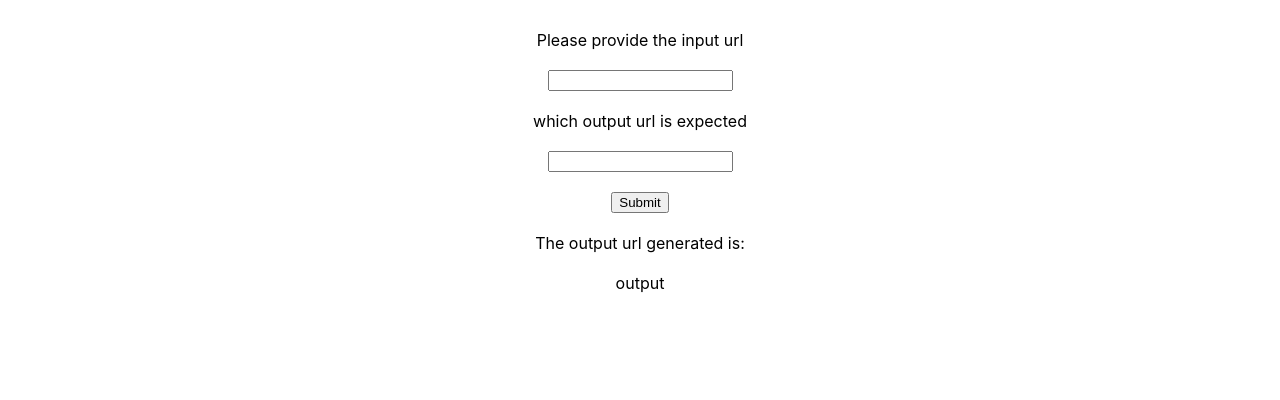
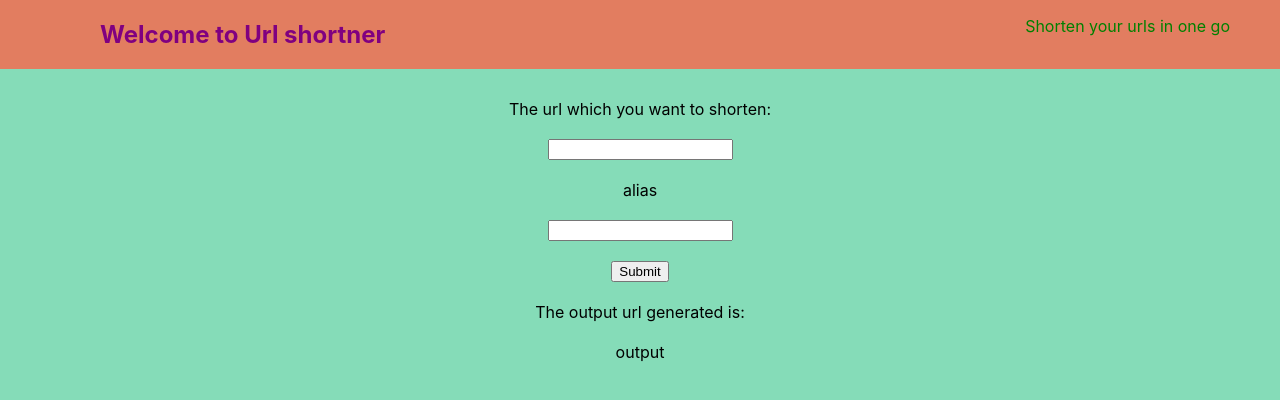
Before and after one commit to b3vedi/url-shortner, a React (Create React App) app in the folder frontend/: page / in a window 1280 px wide. Shown: the top 400 px of the page. Built offline with nearby package versions, Linux system fonts and the light colour scheme.

Commit message:
fixed the one url connecting to two urls

```diff
--- a/frontend/src/App.css
+++ b/frontend/src/App.css
@@ -1,43 +1,8 @@
-.App {
-  text-align: center;
-}
-
 .inside{
   margin: 10px;
   max-width: 400px;
 }
 
-.App-logo {
-  height: 40vmin;
-  pointer-events: none;
+body{
+  background-color: #85DCB8;
 }
-
-@media (prefers-reduced-motion: no-preference) {
-  .App-logo {
-    animation: App-logo-spin infinite 20s linear;
-  }
-}
-
-.App-header {
-  background-color: #282c34;
-  min-height: 100vh;
-  display: flex;
-  flex-direction: column;
-  align-items: center;
-  justify-content: center;
-  font-size: calc(10px + 2vmin);
-  color: white;
-}
-
-.App-link {
-  color: #61dafb;
-}
-
-@keyframes App-logo-spin {
-  from {
-    transform: rotate(0deg);
-  }
-  to {
-    transform: rotate(360deg);
-  }
-}
--- a/frontend/src/App.js
+++ b/frontend/src/App.js
@@ -1,4 +1,4 @@
-import { useState } from 'react';
+import { useEffect, useState } from 'react';
 import './App.css';
 import axios from "axios"
 
@@ -15,26 +15,37 @@ function App() {
 
   }
   function handleSubmit(){
-  axios.post("http://localhost/",{"inurl":inurl,"outurl":outurl}).then((response)=>{console.log(response.data);document.getElementById('outUrl').innerHTML=response.data;document.getElementById('outUrl').href = response.data})}
-  return (
+  axios.post("http://localhost/",{"inurl":inurl,"outurl":outurl}).then((response)=>
+  {document.getElementById('outUrl').innerHTML=response.data;
+  document.getElementById('outUrl').href = response.data})}
+  return (<>
+    <nav style={{
+      display:"flex",
+      flexDirection:"row",
+      backgroundColor:"#E27D60",
+      color:"purple",
+      justifyContent:"center",
+    }}><h1 style={{marginRight:"auto",marginLeft:"100px"}}>Welcome to Url shortner</h1>
+      <p style={{marginRight:"50px",color:"green"}}>Shorten your urls in one go</p>
+    </nav>
     <div
       style={{
         padding:"10px",
         margin:"10px",
         display:"flex",
         flexDirection:"column",
-        alignItems:"center",
-        justifyContent:"space-between"
+        alignItems:"center"
       }}
     >
-      <label htmlFor='inurl' className='inside'>Please provide the input url</label>
+      <label htmlFor='inurl' className='inside'>The url which you want to shorten:</label>
       <input id='inurl' className='inside' value={inurl} onChange={handleInChange}></input>
-      <label htmlFor='outurl' className='inside'>which output url is expected</label>
+      <label htmlFor='outurl' className='inside'>alias</label>
       <input id='outurl' className='inside' value={outurl} onChange={handleOutChange}></input>
       <button className='inside' onClick={handleSubmit}>Submit</button>
       <label className='inside'  htmlFor='outUrl'>The output url generated is:</label>
       <a  href className='inside' id='outUrl'>output</a>
     </div>
+    </>
   );
 }
 
```
Also changed, not shown: 2 other files (tests, documents, lock files or other folders).
